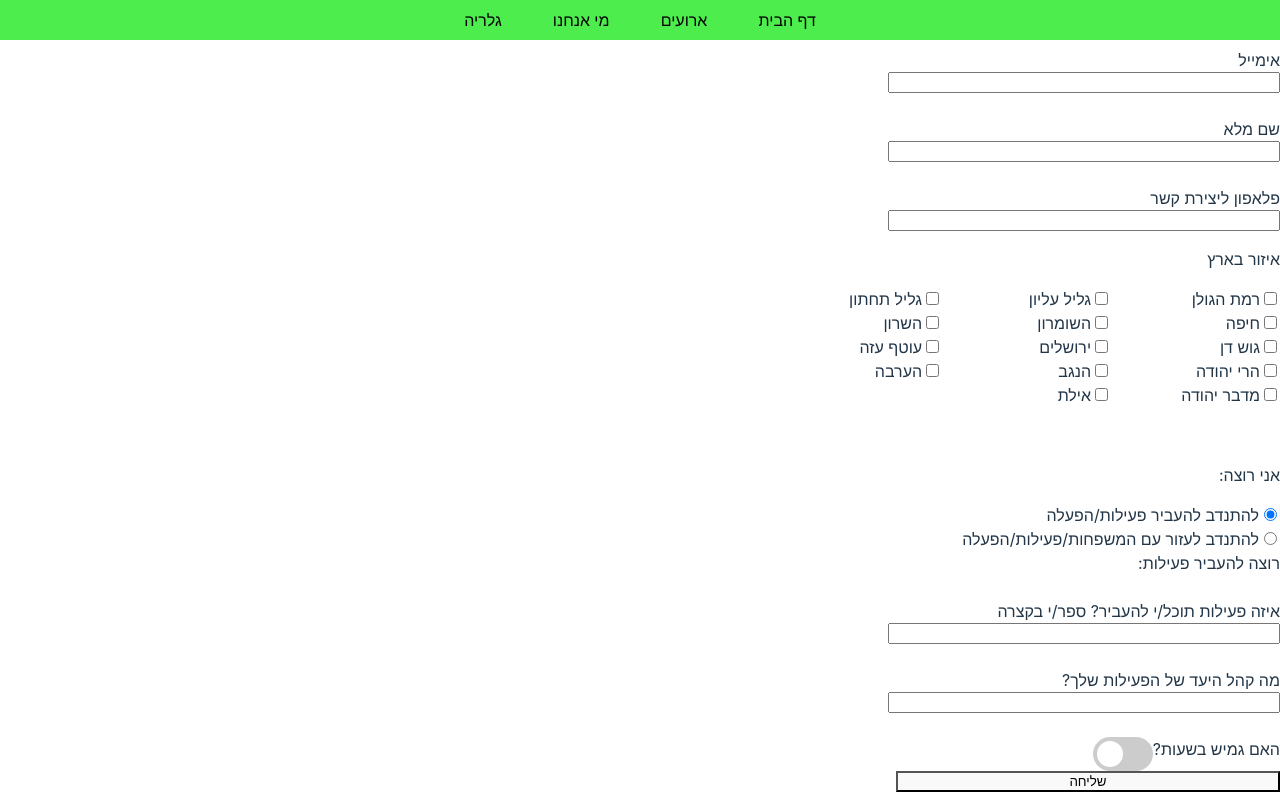
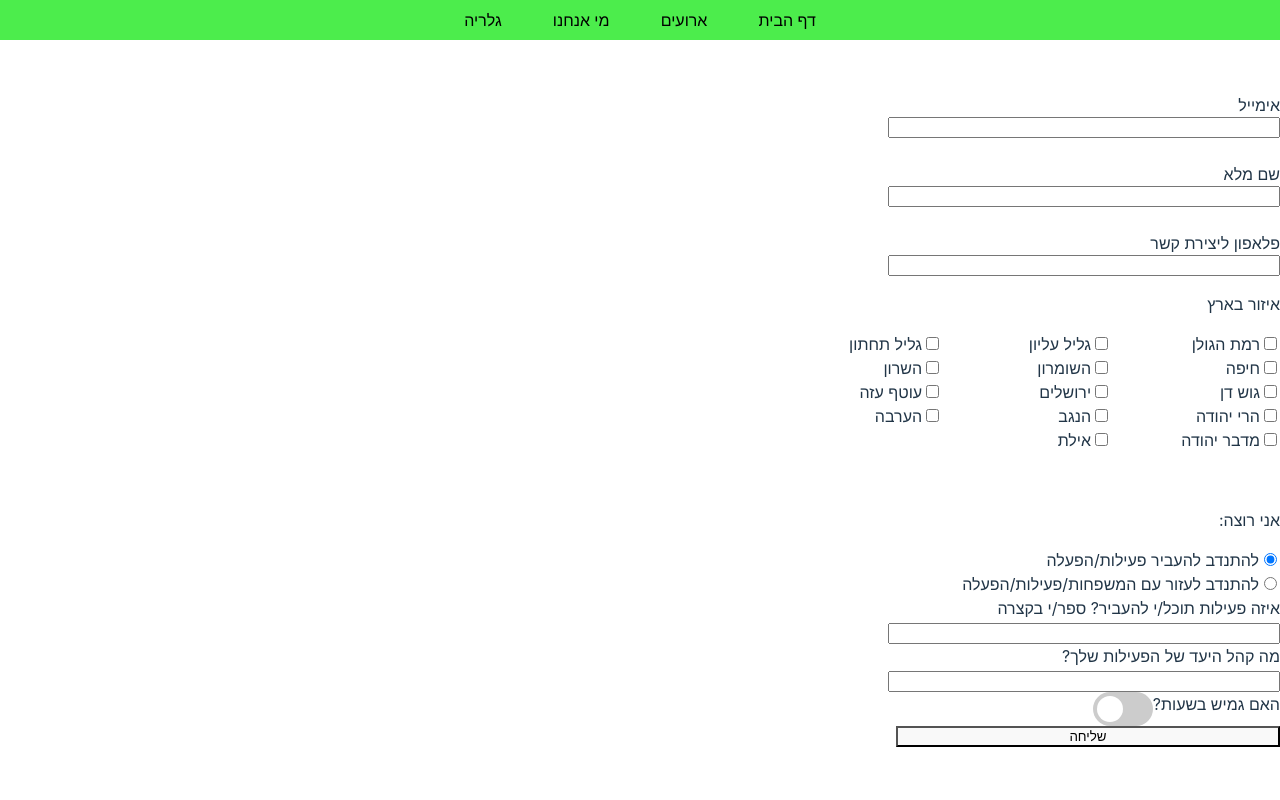
Before and after one commit to alonganot/hackathon5, a React (Vite) app in the folder frontend/: page /form/offer in a window 1280 px wide. Both pictures are taken after a click on the radio button "להתנדב להעביר פעילות/הפעלה". Built offline with nearby package versions, Linux system fonts and the light colour scheme.

Commit message:
forms now work with object that should be sent to server

```diff
--- a/frontend/src/pages/FormPage.tsx
+++ b/frontend/src/pages/FormPage.tsx
@@ -1,6 +1,8 @@
 import { useParams } from "react-router-dom"
 import Navbar from "../components/Navbar"
 import "../styles/FormPage.css"
+import { ChangeEvent, useState } from "react"
+import { FormAnswer } from "../types/FormAnswer"
 
 function FormPage() {
     const { purpose } = useParams()
@@ -33,22 +35,45 @@ function FormPage() {
     }, {
         name: 'אילת', value: 'eilat'
     },]
+    const [formAnswer, setFormAnswer] = useState<FormAnswer>({ email: '', fullname: '', phone: '', area: [] })
+
+    const handleChange = (event: ChangeEvent<HTMLInputElement>) => {
+        const { name, value, checked } = event.target;
+
+        if (name === "area") {
+            if (value && !formAnswer.area.includes(value)) {
+                setFormAnswer({ ...formAnswer, area: [...formAnswer.area, value] });
+            } else {
+                setFormAnswer({ ...formAnswer, area: formAnswer.area.filter(area => area !== value) });
+            }
+        } else if (name === "flexibility") {
+            setFormAnswer({ ...formAnswer, [name]: checked });
+        } else {
+            setFormAnswer({ ...formAnswer, [name]: value });
+        }
+    };
+
+    const submitForm = () => {
+        const answerWithType = {...formAnswer, type: purpose}
+        console.log(answerWithType);
+    }
+
     return (
         <>
             <Navbar />
             <div className="form">
                 <label htmlFor="email">אימייל</label>
-                <input className="text" name="email" /> <br />
+                <input className="text" name="email" onChange={handleChange} /> <br />
                 <label htmlFor="fullname">שם מלא</label>
-                <input className="text" name="fullname" /> <br />
+                <input className="text" name="fullname" onChange={handleChange} /> <br />
                 <label htmlFor="phone">פלאפון ליצירת קשר</label>
-                <input className="text" name="phone" />
+                <input className="text" name="phone" onChange={handleChange} />
                 <div>
                     <p>איזור בארץ</p>
                     <div id="areas">
                         {areas.map((area, index) => (
-                            <div key={index} style={{width: "33%"}}>
-                                <input type="checkbox" id={area.value} name={area.value} value={area.value} />
+                            <div key={index} style={{ width: "33%" }}>
+                                <input type="checkbox" id={area.value} name="area" value={area.value} onChange={handleChange} />
                                 <label htmlFor={area.value}>{area.name}</label><br />
                             </div>
                         ))}
@@ -58,22 +83,26 @@ function FormPage() {
                     purpose == "offer" && <div className="form">
                         <p>אני רוצה:</p>
                         <div>
-                            <input type="radio" id="html" name="goal" value="HTML" />
+                            <input type="radio" id="html" name="goal" value="organize" onChange={handleChange} />
                             <label htmlFor="html">להתנדב להעביר פעילות/הפעלה</label><br />
                         </div>
                         <div>
-                            <input type="radio" id="css" name="goal" value="CSS" />
+                            <input type="radio" id="css" name="goal" value="help" onChange={handleChange} />
                             <label htmlFor="css">להתנדב לעזור עם המשפחות/פעילות/הפעלה</label><br />
                         </div>
-                        <label htmlFor="description">רוצה להעביר פעילות:</label><br />
-                        <label htmlFor="description">איזה פעילות תוכל/י להעביר? ספר/י בקצרה</label>
-                        <input className="text" name="description" /> <br />
-                        <label htmlFor="audience">מה קהל היעד של הפעילות שלך?</label>
-                        <input className="text" name="audience" /> <br />
+                        {
+                            formAnswer.goal === 'organize' &&
+                            <div>
+                                <label htmlFor="description">איזה פעילות תוכל/י להעביר? ספר/י בקצרה</label><br />
+                                <input className="text" name="description" onChange={handleChange} /> <br />
+                                <label htmlFor="audience">מה קהל היעד של הפעילות שלך?</label><br />
+                                <input className="text" name="audience" onChange={handleChange} /> <br />
+                            </div>
+                        }
                         <div>
                             <label htmlFor="flexibility">האם גמיש בשעות?</label>
                             <label className="switch">
-                                <input type="checkbox" />
+                                <input type="checkbox" name="flexibility" onChange={handleChange} />
                                 <span className="slider flexibility"></span>
                             </label>
                         </div>
@@ -82,18 +111,18 @@ function FormPage() {
                 {
                     purpose == "request" && <div className="form">
                         <label htmlFor="city">יישוב</label>
-                        <input className="text" name="city" /> <br />
+                        <input className="text" name="city" onChange={handleChange} /> <br />
                         <label htmlFor="familystatus">מצב משפחתי (רווק/פלוס/וכד)</label>
-                        <input className="text" name="familystatus" /> <br />
+                        <input className="text" name="familystatus" onChange={handleChange} /> <br />
                         <label htmlFor="childrenage">גילאי הילדים</label>
-                        <input className="text" name="childrenage" /> <br />
+                        <input className="text" name="childrenage" onChange={handleChange} /> <br />
                         <label htmlFor="hotel">באיזה מלון אתם?</label>
-                        <input className="text" name="hotel" /> <br />
+                        <input className="text" name="hotel" onChange={handleChange} /> <br />
                         <label htmlFor="comments">הערות נוספות/משהו חשוב שנדע...</label>
-                        <input className="text" name="comments" /> <br />
+                        <input className="text" name="comments" onChange={handleChange} /> <br />
                     </div>
                 }
-                <button className="text" type="submit">שליחה</button>
+                <button className="text" onClick={submitForm}>שליחה</button>
             </div>
         </>
     )
--- /dev/null
+++ b/frontend/src/types/FormAnswer.ts
@@ -0,0 +1,16 @@
+export interface FormAnswer {
+    email: string,
+    fullname: string,
+    phone: string,
+    area: string[],
+    //Request
+    familystatus?: string,
+    childrenage?: string,
+    hotel?: string,
+    comments?: string
+    //Offer
+    goal?: string,
+    description?: string,
+    audience?: string,
+    flexibility?: boolean
+}
```
